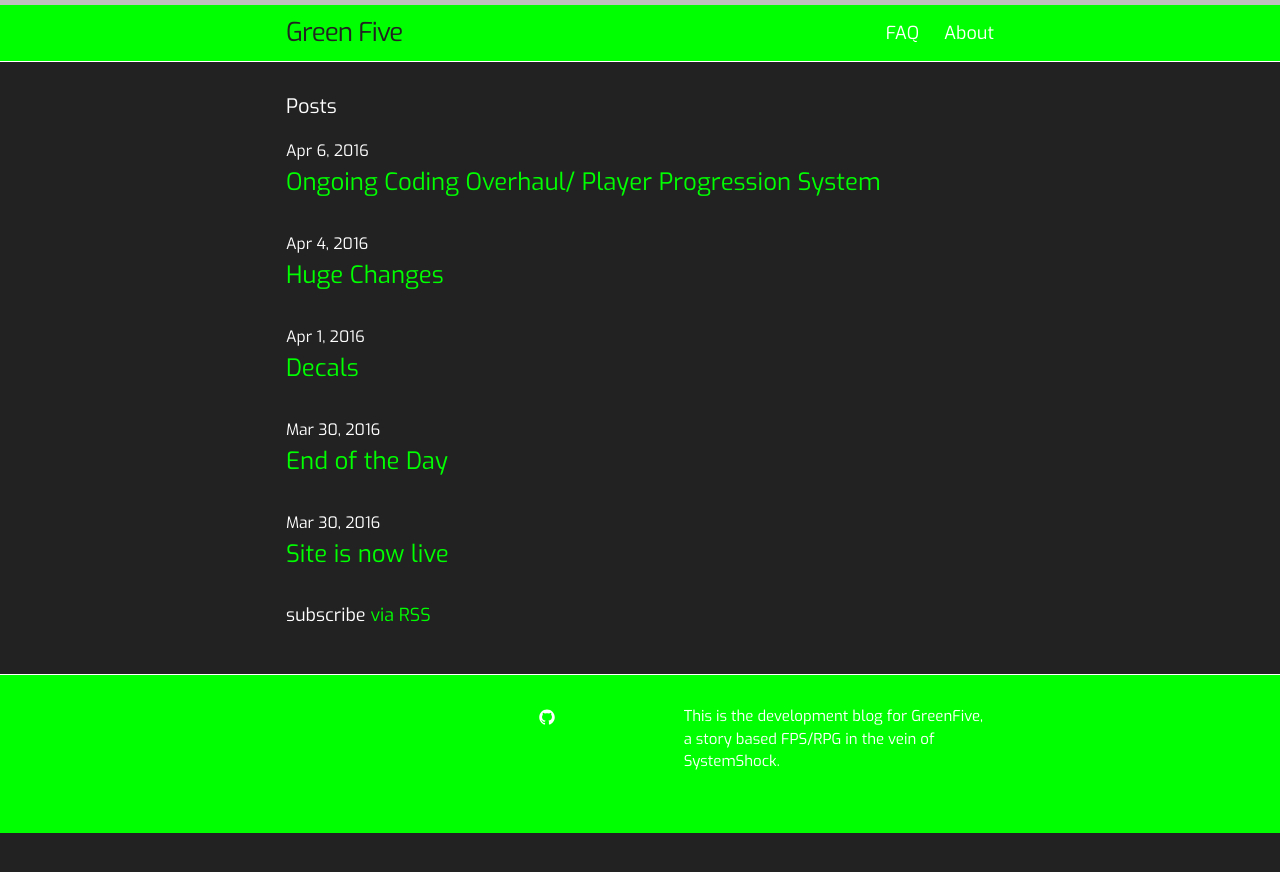
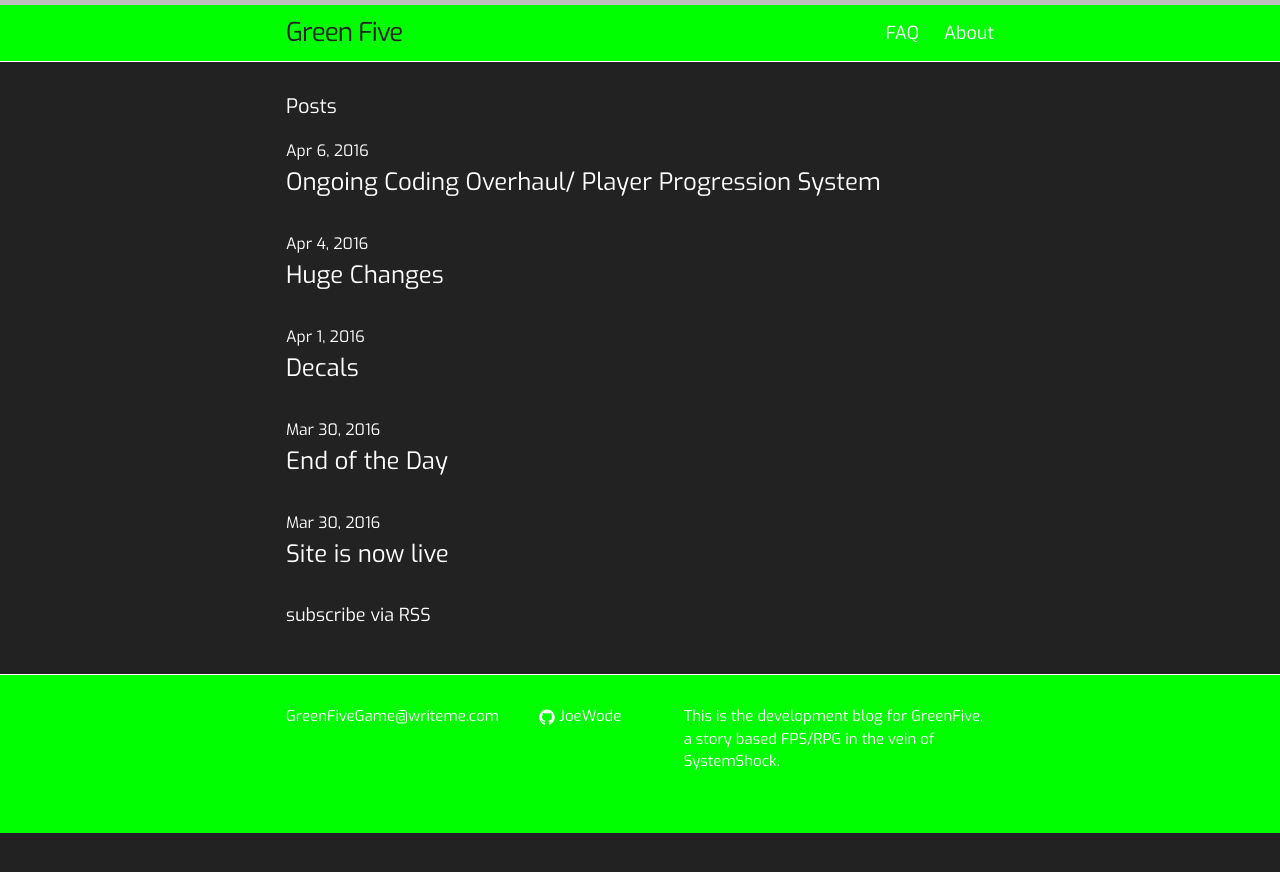
Before and after one commit to JoeWode/JoeWode.github.io, a Jekyll site: the page built from index.html, in a window 1280 px wide. Shown: the top 872 px of the page. Built offline with Jekyll 4.4.1, drawn with Linux system fonts in a browser that asks for light colours.

Commit message:
Update main.scss

```diff
--- a/css/main.scss
+++ b/css/main.scss
@@ -15,7 +15,7 @@ $spacing-unit:     30px;
 
 $text-color:       #fff;
 $background-color: #222;
-$brand-color:      #00ff00;
+$brand-color:      #fff;
 
 $grey-color:       #fff;
 $grey-color-light: lighten($grey-color, 40%);
```
